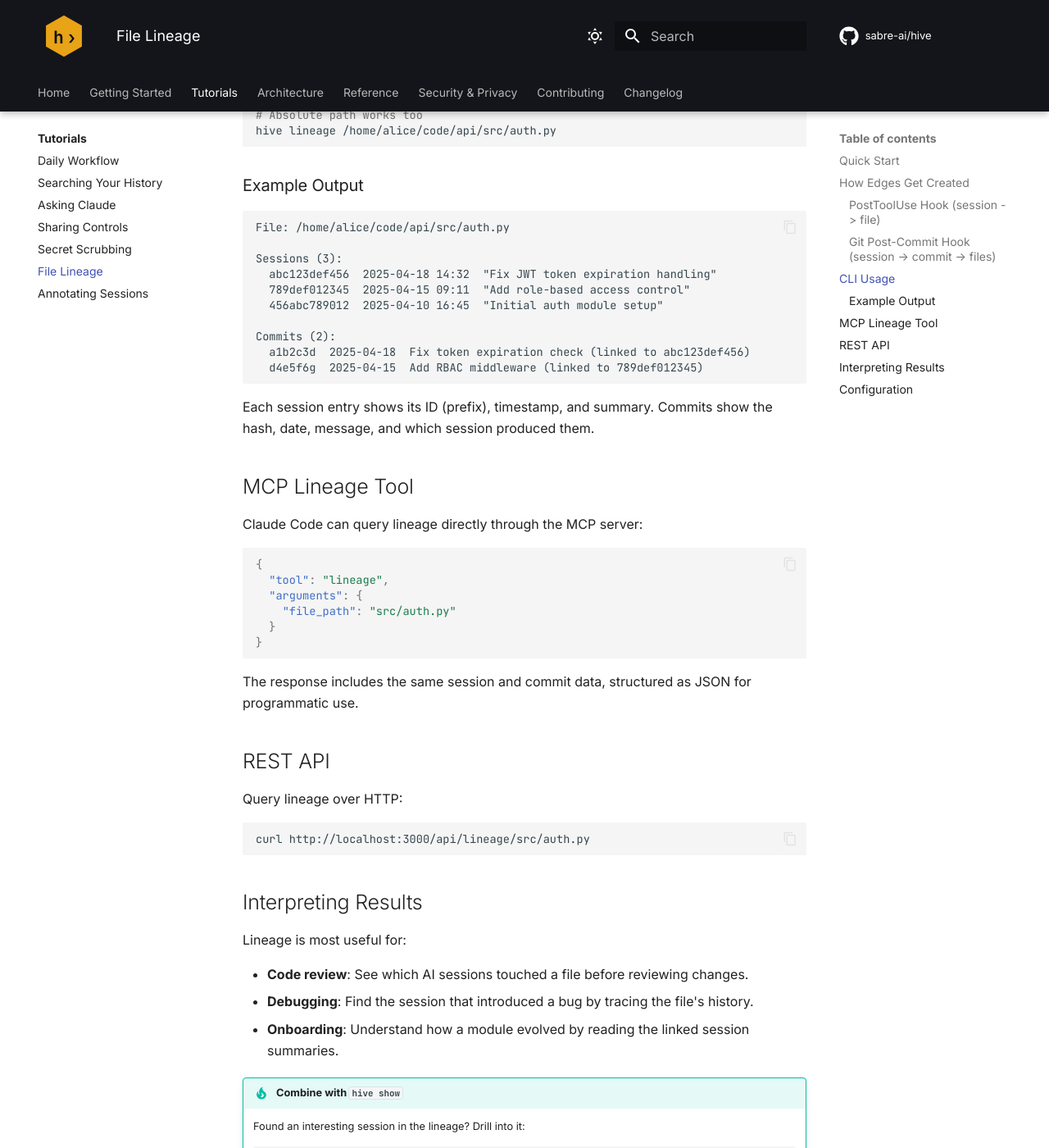
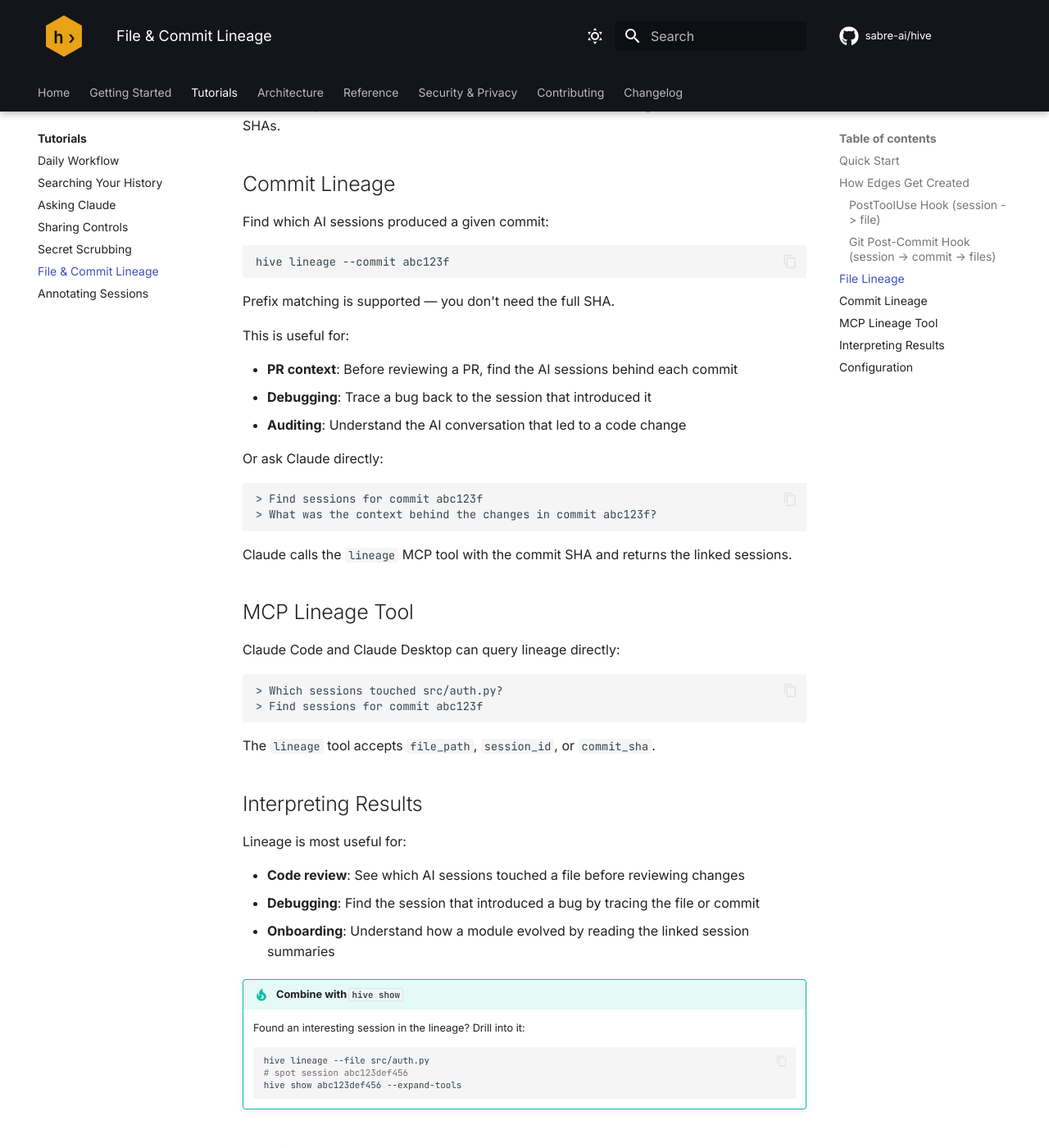
Before and after one commit to sabre-ai/hive, an MkDocs documentation site: the page built from docs/tutorials/file-lineage.md, in a window 1280 px wide and 1400 px high, scrolled down 1327 px. Shown: the whole window at 82% size. Built offline with MkDocs 1.6.1 and Material for MkDocs 9.7.7, drawn with Linux system fonts in a browser that asks for light colours; comment, search, counter and statistics services are not loaded; the version menu is left out; some of the changed text lies outside the part shown.

Commit message:
Add commit SHA support to lineage MCP tool and CLI (#33)
## Summary
- Add `QueryAPI.get_sessions_by_commit()` with SHA prefix matching via
edges table
- Add `commit_sha` parameter to the `lineage` MCP tool — Claude can now
answer "find sessions for commit abc123"
- Update CLI: `hive lineage --file <path>` and `hive lineage --commit
<sha>` replace the positional arg
- Update file-lineage tutorial to cover commit lineage with examples

Stacked on #32.

## Test plan
- [ ] `ruff check src/ tests/` passes
- [ ] `pytest tests/ -v` — all 114 tests pass
- [ ] `hive lineage --commit <sha>` returns linked sessions
- [ ] In Claude Code: ask "find sessions for commit <sha>" — Claude
calls lineage tool

🤖 Generated with [Claude Code](https://claude.com/claude-code)

---------

Co-authored-by: Claude Opus 4.6 (1M context) <noreply@anthropic.com>

````diff
--- a/docs/tutorials/file-lineage.md
+++ b/docs/tutorials/file-lineage.md
@@ -1,14 +1,13 @@
-# File Lineage
+# File & Commit Lineage
 
-Trace any file's history through AI coding sessions and git commits. Lineage answers: "Who worked on this file, when, and what did they change?"
+Trace any file or commit through AI coding sessions. Lineage answers: "Who worked on this file?" and "Which sessions produced this commit?"
 
 ## Quick Start
 
 ```bash
-hive lineage src/auth.py
+hive lineage --file src/auth.py      # sessions that touched a file
+hive lineage --commit abc123f        # sessions that produced a commit
 ```
-
-This prints every session and commit linked to `src/auth.py`, newest first.
 
 ## How Edges Get Created
 
@@ -43,71 +42,66 @@ session --[committed]--> file   (for each file in the commit)
     link_window_minutes = 30
     ```
 
-## CLI Usage
+## File Lineage
 
-Pass any file path -- hive resolves it to an absolute path automatically:
+Pass any file path — hive resolves it to an absolute path automatically:
 
 ```bash
-# Relative path works
-hive lineage src/auth.py
-
-# Absolute path works too
-hive lineage /home/alice/code/api/src/auth.py
+hive lineage --file src/auth.py
+hive lineage --file /home/alice/code/api/src/auth.py
 ```
 
-### Example Output
+Shows every session that read, wrote, or committed the file, along with associated commit SHAs.
+
+## Commit Lineage
+
+Find which AI sessions produced a given commit:
+
+```bash
+hive lineage --commit abc123f
+```
+
+Prefix matching is supported — you don't need the full SHA.
+
+This is useful for:
+
+- **PR context**: Before reviewing a PR, find the AI sessions behind each commit
+- **Debugging**: Trace a bug back to the session that introduced it
+- **Auditing**: Understand the AI conversation that led to a code change
+
+Or ask Claude directly:
 
 ```
-File: /home/alice/code/api/src/auth.py
-
-Sessions (3):
-  abc123def456  2025-04-18 14:32  "Fix JWT token expiration handling"
-  789def012345  2025-04-15 09:11  "Add role-based access control"
-  456abc789012  2025-04-10 16:45  "Initial auth module setup"
-
-Commits (2):
-  a1b2c3d  2025-04-18  Fix token expiration check (linked to abc123def456)
-  d4e5f6g  2025-04-15  Add RBAC middleware (linked to 789def012345)
+> Find sessions for commit abc123f
+> What was the context behind the changes in commit abc123f?
 ```
 
-Each session entry shows its ID (prefix), timestamp, and summary. Commits show the hash, date, message, and which session produced them.
+Claude calls the `lineage` MCP tool with the commit SHA and returns the linked sessions.
 
 ## MCP Lineage Tool
 
-Claude Code can query lineage directly through the MCP server:
+Claude Code and Claude Desktop can query lineage directly:
 
-```json
-{
-  "tool": "lineage",
-  "arguments": {
-    "file_path": "src/auth.py"
-  }
-}
+```
+> Which sessions touched src/auth.py?
+> Find sessions for commit abc123f
 ```
 
-The response includes the same session and commit data, structured as JSON for programmatic use.
-
-## REST API
-
-Query lineage over HTTP:
-
-```bash
-curl http://localhost:3000/api/lineage/src/auth.py
-```
+The `lineage` tool accepts `file_path`, `session_id`, or `commit_sha`.
 
 ## Interpreting Results
 
 Lineage is most useful for:
 
-- **Code review**: See which AI sessions touched a file before reviewing changes.
-- **Debugging**: Find the session that introduced a bug by tracing the file's history.
-- **Onboarding**: Understand how a module evolved by reading the linked session summaries.
+- **Code review**: See which AI sessions touched a file before reviewing changes
+- **Debugging**: Find the session that introduced a bug by tracing the file or commit
+- **Onboarding**: Understand how a module evolved by reading the linked session summaries
 
 !!! tip "Combine with `hive show`"
     Found an interesting session in the lineage? Drill into it:
 
     ```bash
-    hive lineage src/auth.py
+    hive lineage --file src/auth.py
     # spot session abc123def456
     hive show abc123def456 --expand-tools
     ```
--- a/mkdocs.yml
+++ b/mkdocs.yml
@@ -133,7 +133,7 @@ nav:
     - Asking Claude: tutorials/asking-claude.md
     - Sharing Controls: tutorials/sharing-controls.md
     - Secret Scrubbing: tutorials/secret-scrubbing.md
-    - File Lineage: tutorials/file-lineage.md
+    - File & Commit Lineage: tutorials/file-lineage.md
     - Annotating Sessions: tutorials/annotating-sessions.md
   - Architecture: architecture/overview.md
   - Reference:
````
Also changed, not shown: 3 other files.
